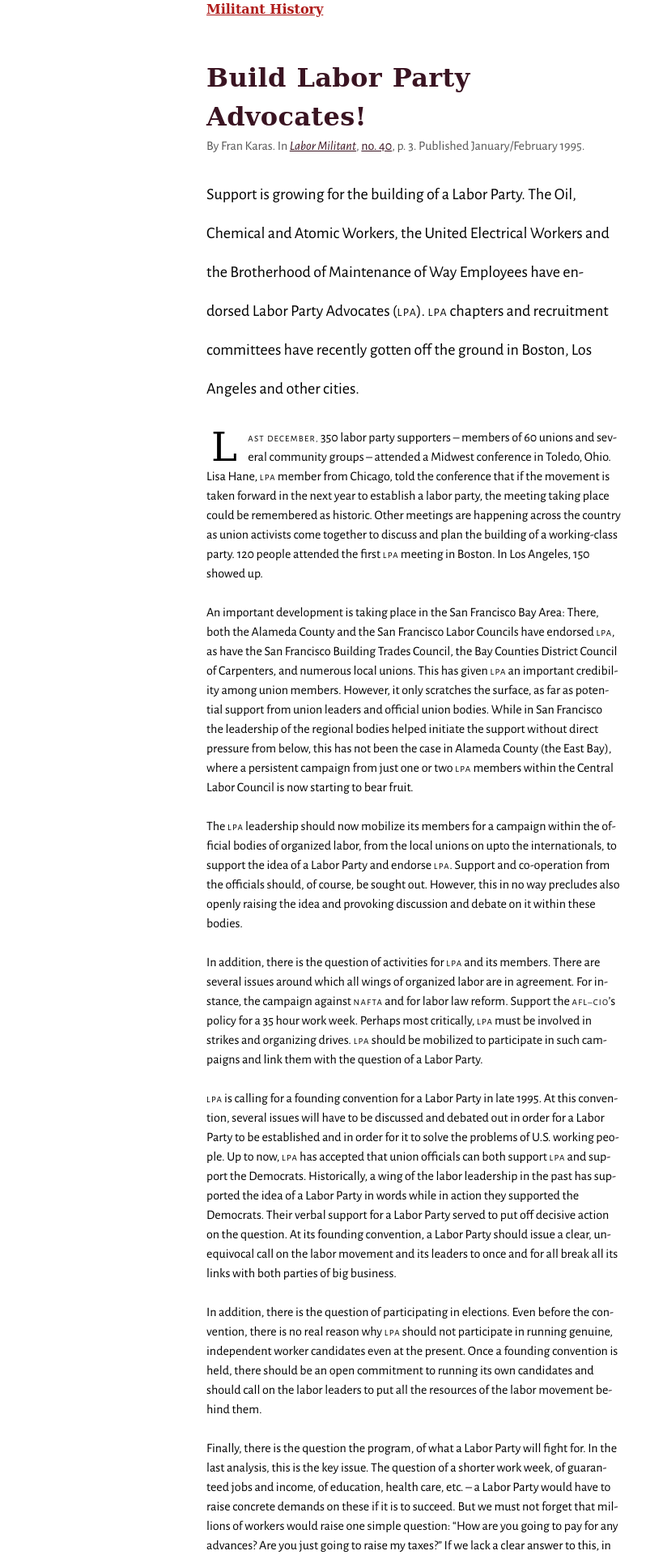
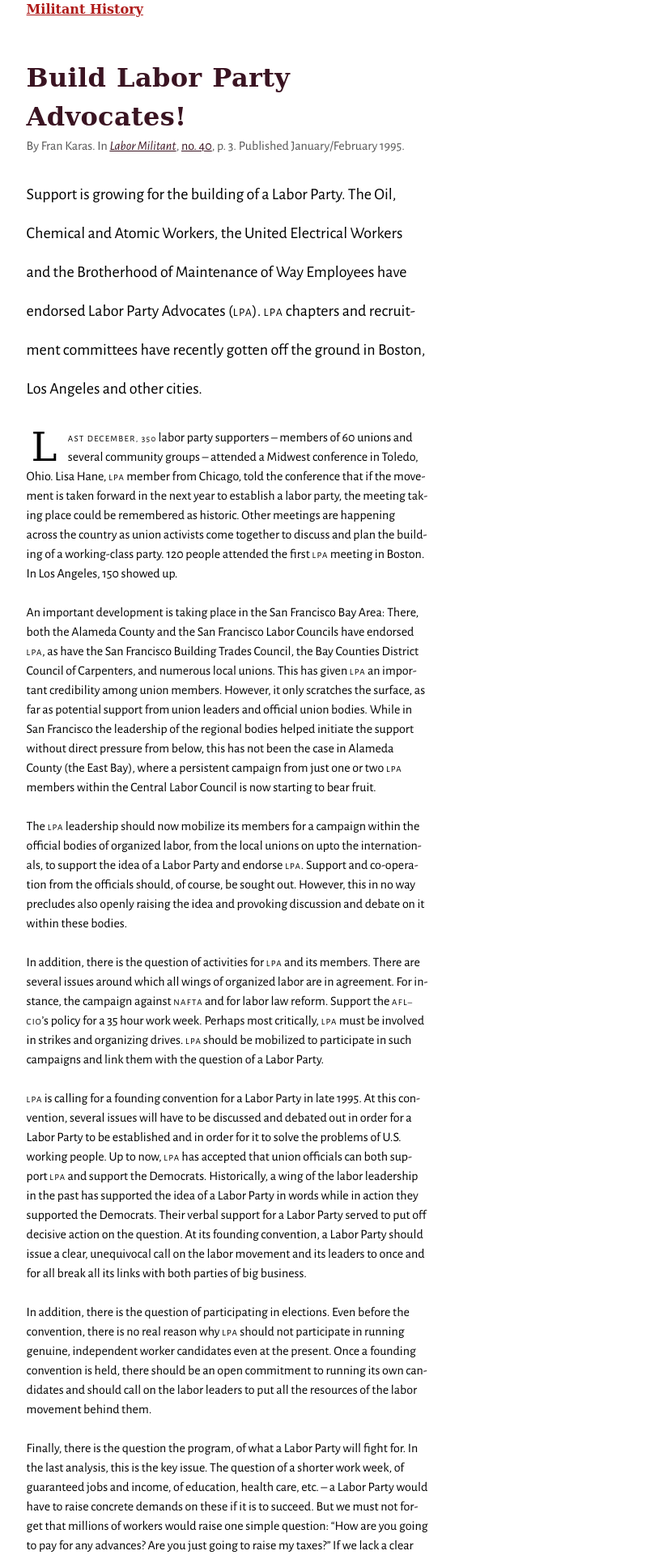
Before and after one commit to jackwillis/militanthistory, a Jekyll site: the page built from collections/_lm_articles/40/build-labor-party-advocates.md, in a window 1280 px wide. Shown: the top 1920 px of the page at 81% size, without its empty margins (129-927 px from the left). Built offline with Jekyll 4.4.1, drawn with Linux system fonts in a browser that asks for light colours.

Commit message:
Refactor CSS; Use grid to make layout asymmetrical; make medium size layout

```diff
--- /dev/null
+++ b/_sass/layout.scss
@@ -0,0 +1,42 @@
+$font-size: 100%;
+$line-height: 1.5rem;
+
+$large-breakpoint: 600px;
+
+$preferred-width: 32em;
+
+html {
+  font-size: $font-size;
+  line-height: $line-height;
+}
+
+body {
+  padding: 0 0.5em;
+  margin: 0 auto;
+}
+
+
+@supports (display: grid) {
+  html {
+    display: grid;
+  }
+
+  body {
+    margin: 0;
+  }
+}
+
+
+@media (min-width: $large-breakpoint) {
+  html {
+    grid-template-columns: 1fr $preferred-width 4fr;
+  }
+
+  body {
+    grid-column: 2;
+  }
+
+  article header p {
+    display: inline;
+  }
+}
--- a/_sass/responsive.scss
+++ /dev/null
@@ -1,7 +0,0 @@
-$large-breakpoint: 600px;
-
-@media (min-width: $large-breakpoint) {
-  article header p {
-    display: inline;
-  }
-}
--- a/_sass/layout-and-rhythm.scss
+++ b/_sass/vertical-rhythm.scss
@@ -1,25 +1,3 @@
-$font-size: 100%;
-$line-height: 1.5rem;
-
-/* * */
-
-html {
-  font-size: $font-size;
-  line-height: $line-height;
-
-  display: flex;
-  justify-content: space-around;
-}
-
-body {
-  width: 100%;
-  padding: 0 0.5em;
-  margin: 0;
-  max-width: 32em;
-}
-
-/* * */
-
 h1, article h2 {
   margin: 0;
   font-size: 200%;
@@ -106,3 +84,15 @@
 ul, ol {
   padding-left: 1em;
 }
+
+/* * */
+
+@media (min-width: $large-breakpoint) {
+  article header p {
+    display: inline;
+  }
+
+  figure {
+    margin: $line-height 0;
+  }
+}
--- a/collections/_lm_articles/40/build-labor-party-advocates.md
+++ b/collections/_lm_articles/40/build-labor-party-advocates.md
@@ -16,8 +16,8 @@
 <abbr>LPA</abbr> chapters and recruitment committees have recently gotten off the
 ground in Boston, Los Angeles and other cities.
 
-{% include drop-cap.html text="Last December," %}
-350 labor party supporters -- members of
+{% include drop-cap.html text="Last December, 350" %}
+labor party supporters -- members of
 60 unions and several community groups -- attended a Midwest conference
 in Toledo, Ohio. Lisa Hane, <abbr>LPA</abbr> member
 from Chicago, told the conference that if the movement is
--- a/styles/main.scss
+++ b/styles/main.scss
@@ -4,9 +4,9 @@
 ---
 
 @import "colors";
+@import "layout";
+@import "vertical-rhythm";
 @import "webfonts";
-@import "layout-and-rhythm";
-@import "responsive";
 @import "typography";
 @import "components";
 @import "front-page";
```
